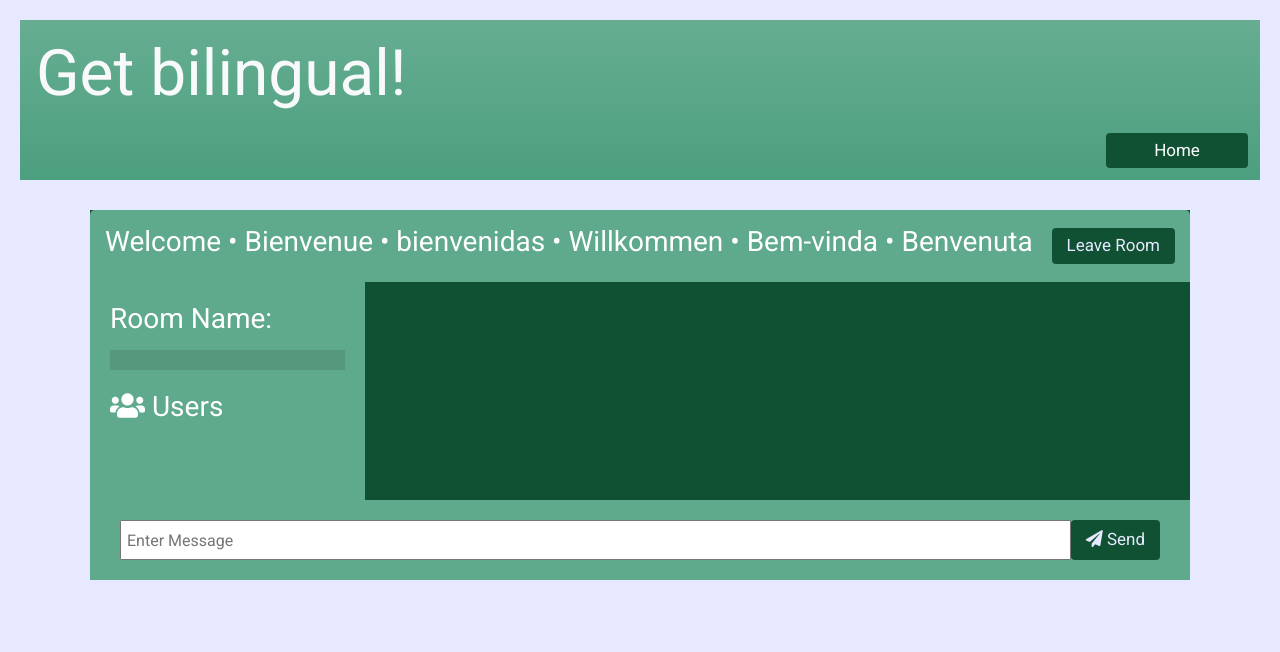
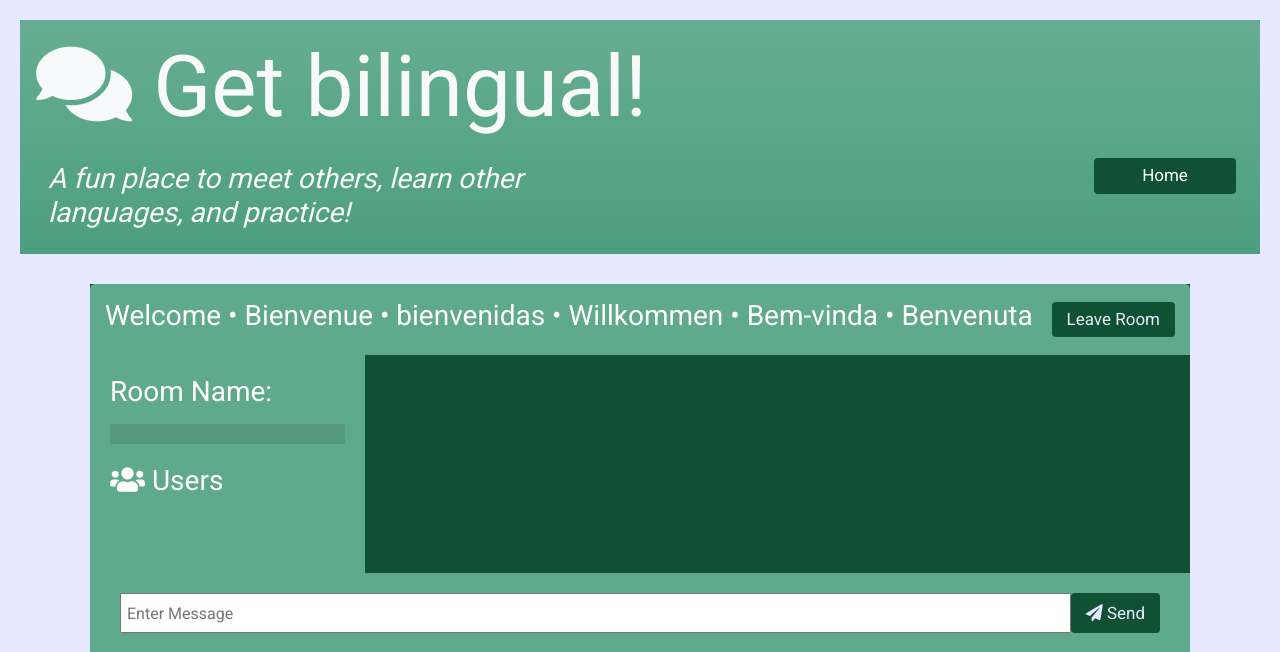
Before and after one commit to bruno192000/project2, a web app: file public/chat.html in a window 1280 px wide. Shown: the top 652 px of the page. Run offline with its HTML, style and script files only (its server is not run), Linux system fonts and the light colour scheme; some libraries are stand-ins or nearby versions.

Commit message:
Updated Header

```diff
--- a/public/chat.html
+++ b/public/chat.html
@@ -22,18 +22,26 @@
 
 
   <header class="display-flex justify-space-between align-center p-2 text-light bg-success bg-gradient" style="--bs-bg-opacity: .75">
+    <h1 class="p-2" style="font-size: 64pt"><i class="fas fa-comments"></i>&#160Get bilingual! </h1>
+    <div class="container-fluid mx-0">
 
-    <h1 class=" p-2" style="font-size: 48pt"> Get bilingual! </h1>
+      <div class="row justify-content-center">
 
-  <ul class="nav nav-pills justify-content-end">
+        <div class="col-6 mx-0">
+          <h3 class="p-2 fst-italic">A fun place to meet others, learn other languages, and practice!</h3>
+      </div>
 
-    <li class="nav-item p-1" id="home-button" style="width: 150px">
-      <a class="nav-link active btn" style="background:#0f5132" id="home" aria-current="page" href="#">Home</a>
-    </li>
+      <div class="col-6 mx-0">
+        <ul class="nav nav-pills justify-content-end">
 
-  </ul>
+          <li class="nav-item p-1" id="home-button" style="width: 150px">
+            <a class="nav-link active btn" style="background:#0f5132" id="home" aria-current="page" href="#" >Home</a>
+          </li>
 
-</header>
+        </ul>
+      </div>
+    </div>
+  </header>
 
   <body>
     <div class="chat-container">
@@ -78,3 +86,8 @@
     <script src="/js/navigation.js"></script>
   </body>
 </html>
+
+<!-- Script for Chat Room was created as a result of tutorial by: -->
+<!-- Brad Traversy at: -->
+<!--   https://www.youtube.com/watch?v=jD7FnbI76Hg&t=1339s -->
+<!--   https://github.com/bradtraversy/chatcord -->
--- a/server.js
+++ b/server.js
@@ -123,3 +123,8 @@ const PORT = process.env.PORT || 3003;
 sequelize.sync({ force: false }).then(() => {
   server.listen(PORT, () => console.log('Now listening'));
 });
+
+// Script for Chat Room was created as a result of tutorial by:
+// Brad Traversy at:
+//   https://www.youtube.com/watch?v=jD7FnbI76Hg&t=1339s
+//   https://github.com/bradtraversy/chatcord
--- a/views/homepage.handlebars
+++ b/views/homepage.handlebars
@@ -84,3 +84,8 @@
         </div> {{!-- End of right column --}}
 
   </div> {{!-- End of page container --}}
+
+{{!-- Script for Chat Room was created as a result of tutorial by: --}}
+{{!-- Brad Traversy at: --}}
+{{!--   https://www.youtube.com/watch?v=jD7FnbI76Hg&t=1339s --}}
+{{!--   https://github.com/bradtraversy/chatcord --}}
```
Also changed, not shown: views/layouts/main.handlebars (+12 -2 lines).
